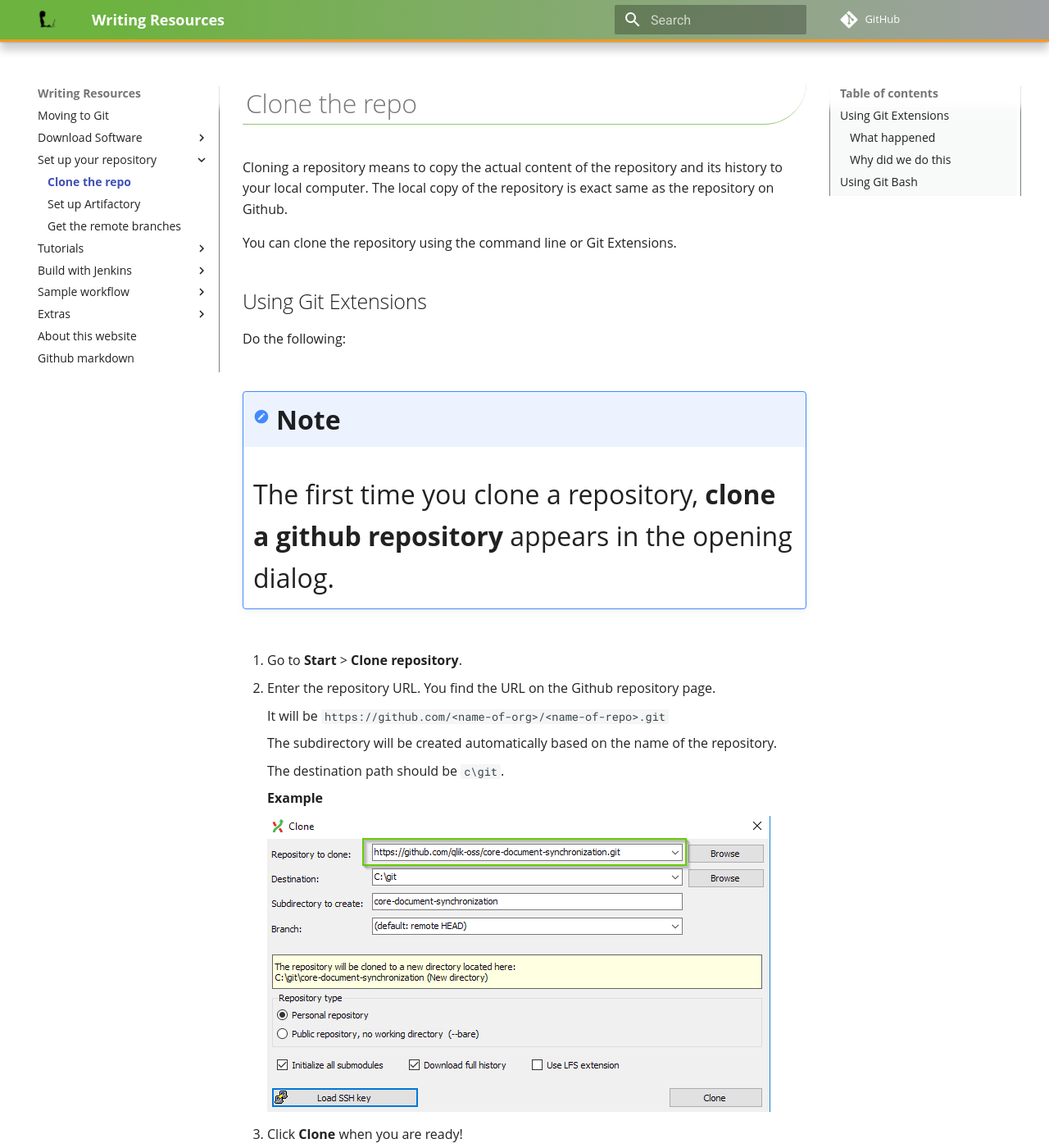
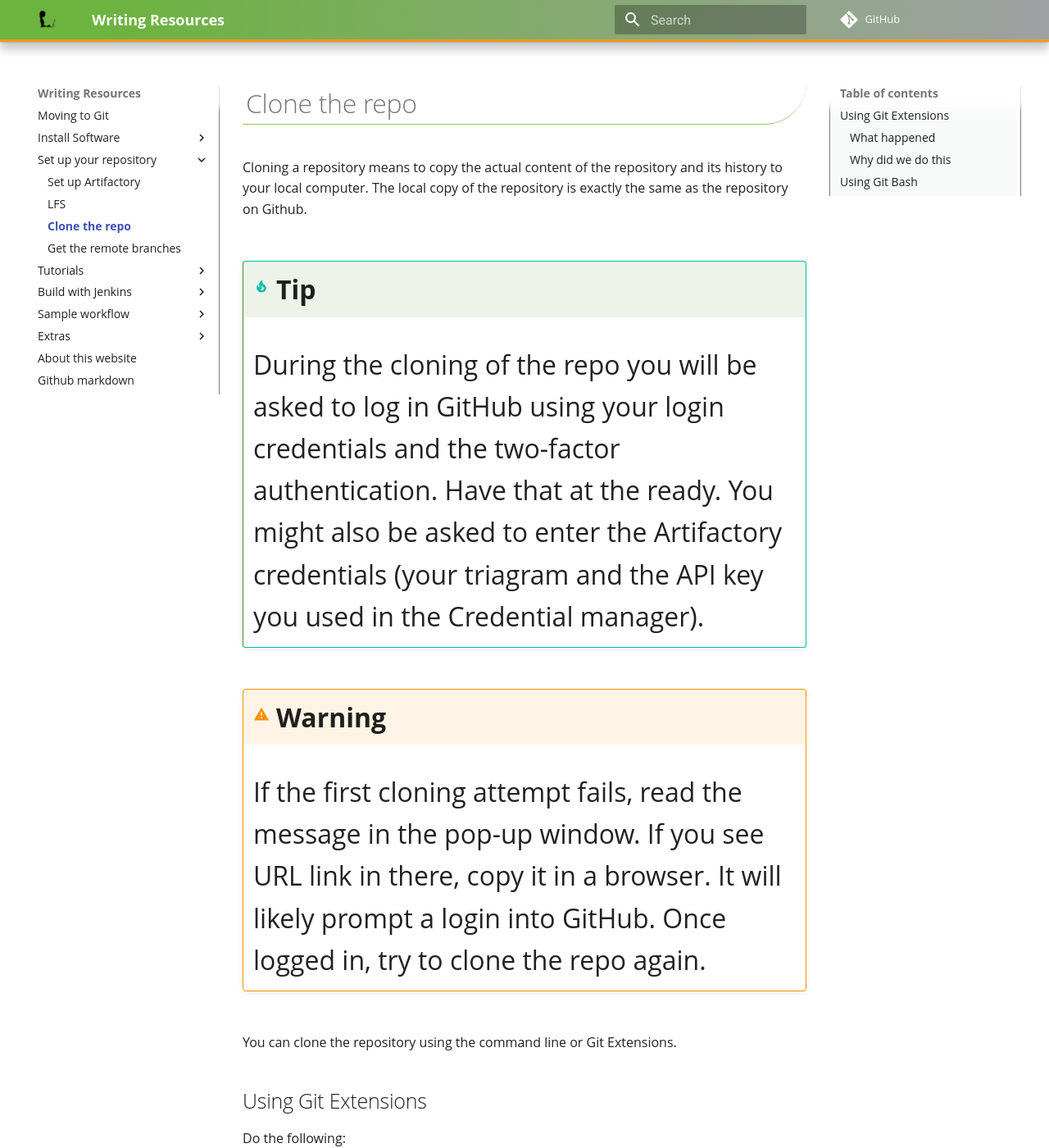
Before and after one commit to TimothyDanielQlik/git-site, an MkDocs documentation site: the page built from docs/clone.md, in a window 1280 px wide and 1400 px high. Shown: the whole window at 82% size. Built offline with MkDocs 1.6.1 and Material for MkDocs 9.7.7, drawn with Linux system fonts in a browser that asks for light colours; comment, search, counter and statistics services are not loaded.

```diff
--- a/docs/clone.md
+++ b/docs/clone.md
@@ -1,7 +1,14 @@
 # Clone the repo
 
 Cloning a repository means to copy the actual content of the repository and its history to your local computer.
-The local copy of the repository is exact same as the repository on Github.
+The local copy of the repository is exactly the same as the repository on Github.
+
+!!! Tip
+    During the cloning of the repo you will be asked to log in GitHub using your login credentials and the two-factor authentication. Have that at the ready. You might also be asked to enter the Artifactory credentials (your triagram and the API key you used in the Credential manager).
+
+!!! Warning
+	 If the first cloning attempt fails, read the message in the pop-up window. If you see URL link in there, copy it in a browser. It will likely prompt a login into GitHub. Once logged in, try to clone the repo again.
+
 
 You can clone the repository using the command line or Git Extensions.
 
--- a/mkdocs.yml
+++ b/mkdocs.yml
@@ -35,14 +35,13 @@ markdown_extensions:
 # Current heading is 'nav'. You cannot nest linked headings.
 nav:
   - Moving to Git: index.md
-  - Download Software:
-    - Git: git.md
-    - Git Extension: gitextension.md
-    - Git LFS: lfs.md
+  - Install Software:
+    - Git and Git Extensions: gitandextension.md
     - Meld: meld.md
   - Set up your repository:
+    - Set up Artifactory: artifactory2.md
+    - LFS: lfs.md
     - Clone the repo: clone.md
-    - Set up Artifactory: artifactory.md
     - Get the remote branches: remote.md
   - Tutorials:
     - Changing files:
```
Also changed, not shown: docs/artifactory2.md (added, +36 -0 lines), docs/gitandextension.md (added, +62 -0 lines), docs/lfs.md (+1 -1 lines), docs/meld.md (+0 -3 lines), docs/images/gitsetup2.jpg (added).
